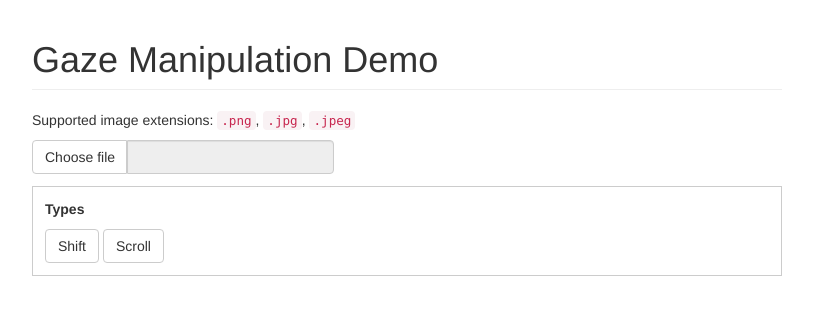
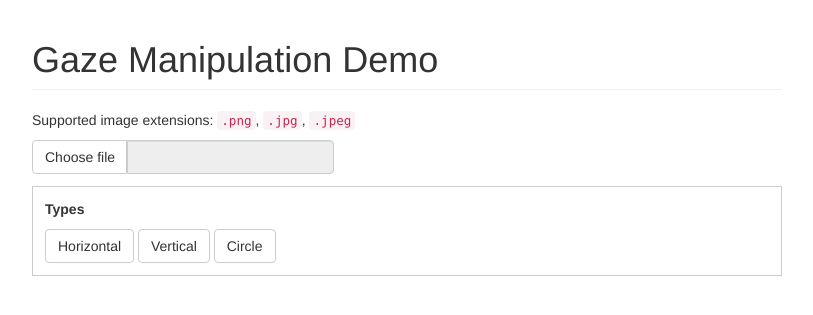
Before and after one commit to s885219s/Gaze_Manipulation, a PHP site: page / in a window 1280 px wide. Shown: the top 315 px of the page, without its empty margins (233-1046 px from the left). Run offline with PHP 8.4, Linux system fonts and the light colour scheme.

Commit message:
modify direction

```diff
--- a/index.php
+++ b/index.php
@@ -1,8 +1,8 @@
 <?php
 require_once 'inc.php';
-define('DEFAULT_DIRECTION', 'shift');
+define('DEFAULT_DIRECTION', 'horizontal');
 define('UPLOAD_IMAGE_PATH', 'uploads/');
-$ARRAY_VALID_DIR = array(DEFAULT_DIRECTION, 'scroll');#, 'mouse');
+$ARRAY_VALID_DIR = array(DEFAULT_DIRECTION, 'vertical', 'circle');#, 'mouse');
 #print_r($_POST); print_r($_FILES);
 
 if(!empty($_POST['dir']) && !empty($_FILES['image']) && $_FILES['image']['error'] == 0) {
```
